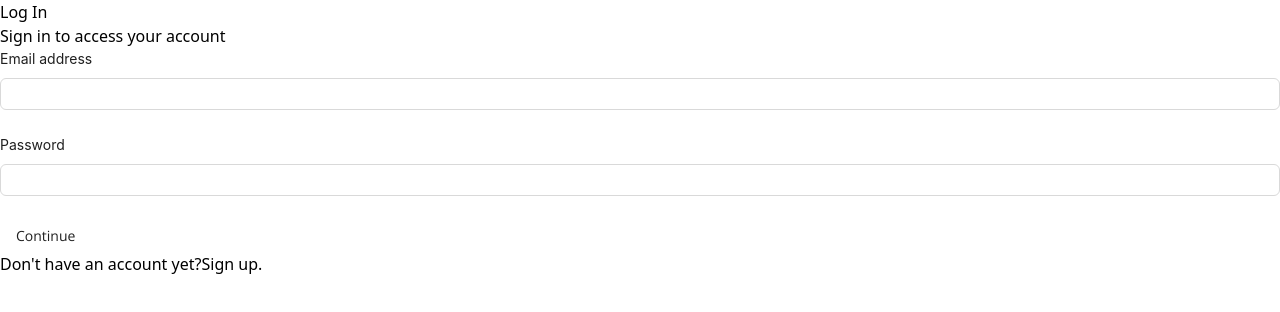
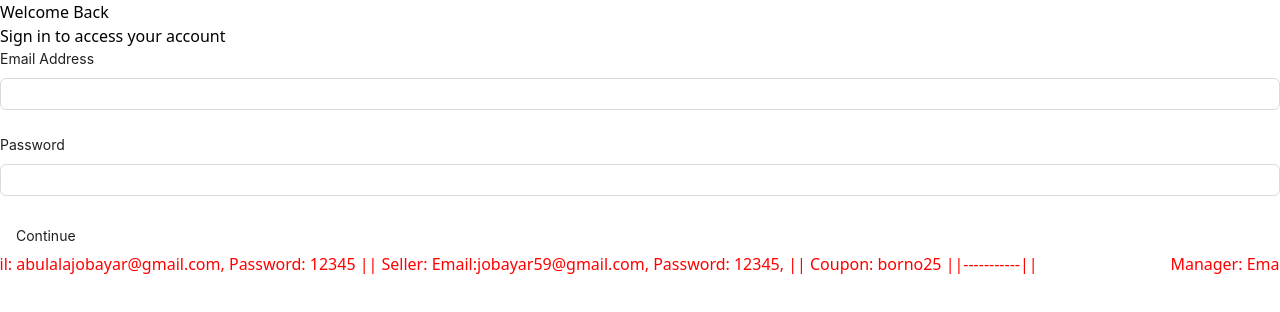
Before and after one commit to AbulAlaJobayar/florist_client, a React (Vite) app: page /login in a window 1280 px wide. Shown: the top 312 px of the page. Built offline with nearby package versions, Linux system fonts and the light colour scheme; a web font is replaced by a local one.

Commit message:
add login crenditial

```diff
--- a/package.json
+++ b/package.json
@@ -17,6 +17,7 @@
     "moment": "^2.30.1",
     "react": "^18.2.0",
     "react-dom": "^18.2.0",
+    "react-fast-marquee": "^1.6.5",
     "react-hook-form": "^7.50.1",
     "react-icons": "^5.0.1",
     "react-redux": "^9.1.0",
--- a/src/pages/Home/Home.tsx
+++ b/src/pages/Home/Home.tsx
@@ -14,7 +14,9 @@ const Home = () => {
     }
   }, [searchParam]);
 
-  const { data, isLoading, refetch } = useGetAllProductQuery([{name:"searchTerm",value:params}]);
+  const { data, isLoading, refetch } = useGetAllProductQuery([
+    { name: "searchTerm", value: params },
+  ]);
 
   useEffect(() => {
     refetch();
@@ -23,6 +25,7 @@ const Home = () => {
   if (isLoading) {
     return <div>loading...</div>;
   }
+  console.log(data)
   return (
     <div className="container mx-auto">
       <div className="bg-[#fff9f4]">
--- a/src/pages/login/Login.tsx
+++ b/src/pages/login/Login.tsx
@@ -2,7 +2,7 @@ import { Button } from "antd";
 import FMForm from "../../component/form/FMForm";
 import FMInput from "../../component/form/FMInput";
 import { TbFidgetSpinner } from "react-icons/tb";
-import { Link, useNavigate } from "react-router-dom";
+import {  useNavigate } from "react-router-dom";
 import { useAppDispatch } from "../../redux/hooks";
 import { useLoginMutation } from "../../redux/features/auth/authApi";
 import { toast } from "sonner";
@@ -10,25 +10,25 @@ import { FieldValues } from "react-hook-form";
 import { verifyToken } from "../../utils/veryfyToken";
 import { TUser, setUser } from "../../redux/features/auth/authSlice";
 import { useState } from "react";
-import { z } from 'zod';
+import { z } from "zod";
 import { zodResolver } from "@hookform/resolvers/zod";
+import Marquee from "react-fast-marquee";
 
-
-const loginSchemaValidation=z.object({
-  email:z.string({required_error:'This field is required'}).email(),
-  password:z.string({required_error:'This field is required'}),
-})
+const loginSchemaValidation = z.object({
+  email: z.string({ required_error: "This field is required" }).email(),
+  password: z.string({ required_error: "This field is required" }),
+});
 const Login = () => {
-const [loading,setLoading]=useState(false)
+  const [loading, setLoading] = useState(false);
   const navigate = useNavigate();
   const dispatch = useAppDispatch();
   const [loginData] = useLoginMutation();
   const onSubmit = async (data: FieldValues) => {
-
-    const uerInfo={
+    console.log(data)
+    const uerInfo = {
       email: data.email,
       password: data.password,
-    }
+    };
     const toastId = toast.loading("login User", {
       position: "top-center",
       style: {
@@ -39,9 +39,7 @@ const [loading,setLoading]=useState(false)
     setLoading(true);
     try {
       const res = await loginData(uerInfo).unwrap();
-
-      const user = verifyToken(res.data)as TUser;
-
+      const user = verifyToken(res.data) as TUser;
       dispatch(setUser({ user: user, token: res.data }));
       toast.success("login success", {
         id: toastId,
@@ -51,44 +49,42 @@ const [loading,setLoading]=useState(false)
       // setLoading(false);
       navigate("/");
     } catch (err) {
-      toast.error(
-        "something went wrong. please check your Email and Password",
-        { id: toastId, duration: 2000 ,style:{color:'red'}}
-      );
+      toast.error("Invalid email or password. Please try again.", {
+        id: toastId,
+        duration: 2000,
+        style: { color: "red" },
+      });
 
       setLoading(false);
     }
   };
 
   return (
-    <div className="flex justify-center items-center min-h-screen">
-      <div className="flex flex-col max-w-md p-6 rounded-md sm:p-10 bg-backgroundColor text-textColor">
+    <div className="flex justify-center items-center min-h-screen bg-gradient-to-r from-[#8ED1A3] via-green-400 to-green-600">
+      <div className="flex flex-col max-w-md w-full px-8 py-10 rounded-xl shadow-lg bg-white">
         <div className="mb-8 text-center">
-          <h1 className="my-3 text-4xl font-bold">Log In</h1>
-          <p className="text-sm text-textColor">
+          <h1 className="text-4xl font-extrabold text-transparent bg-clip-text bg-gradient-to-r from-[#8ED1A3] to-green-600">
+            Welcome Back
+          </h1>
+          <p className="text-gray-500 text-sm mt-2">
             Sign in to access your account
           </p>
         </div>
-        <FMForm onSubmit={onSubmit} resolver={zodResolver(loginSchemaValidation)}>
-          <div className="space-y-4">
-            <FMInput
-              type={"email"}
-              name={"email"}
-              label=" Email address"
-            ></FMInput>
-            <FMInput
-              type={"password"}
-              name={"password"}
-              label="Password"
-            ></FMInput>
+
+        <FMForm
+          onSubmit={onSubmit}
+          resolver={zodResolver(loginSchemaValidation)}
+        >
+          <div className="space-y-6">
+            <FMInput type="email" name="email" label="Email Address" />
+            <FMInput type="password" name="password" label="Password" />
           </div>
 
-          <div>
+          <div className="mt-6">
             <Button
               type="text"
               htmlType="submit"
-              className="w-full mx-auto  PFont font-semibold "
-              // className="bg-primary text-textColor w-full rounded-md py-3 primaryyFont "
+              className="w-full rounded-lg bg-gradient-to-r from-[#8ED1A3] via-green-400 to-green-600 text-white font-semibold transition-all duration-200 transform hover:scale-105 hover:shadow-lg"
             >
               {loading ? (
                 <TbFidgetSpinner className="m-auto animate-spin" size={24} />
@@ -98,19 +94,141 @@ const [loading,setLoading]=useState(false)
             </Button>
           </div>
         </FMForm>
-        <p className="px-6 text-sm text-center text-gray-400">
-          Don't have an account yet?
-          <Link
-            to="/signup"
-            className="hover:underline hover:text-rose-500 text-gray-600"
-          >
-            Sign up
-          </Link>
-          .
-        </p>
+
+        <div className="mt-6 text-center">
+        <Marquee speed={20} style={{color:'red'}}>
+        Manager: Email: abulalajobayar@gmail.com, Password: 12345 || Seller: Email:jobayar59@gmail.com, Password: 12345, || Coupon: borno25  ||-----------||
+</Marquee>
+          {/* <p className="text-sm text-gray-600">
+            Don't have an account?{" "}
+            <Link
+              to="/register"
+              className="text-[#8ED1A3] font-semibold hover:underline"
+            >
+              Sign up
+            </Link>
+          </p> */}
+        </div>
       </div>
     </div>
   );
 };
 
 export default Login;
+// import { Button } from "antd";
+// import FMForm from "../../component/form/FMForm";
+// import FMInput from "../../component/form/FMInput";
+// import { TbFidgetSpinner } from "react-icons/tb";
+// import { Link, useNavigate } from "react-router-dom";
+// import { useAppDispatch } from "../../redux/hooks";
+// import { useLoginMutation } from "../../redux/features/auth/authApi";
+// import { toast } from "sonner";
+// import { FieldValues } from "react-hook-form";
+// import { verifyToken } from "../../utils/verifyToken";
+// import { TUser, setUser } from "../../redux/features/auth/authSlice";
+// import { useState } from "react";
+// import { z } from 'zod';
+// import { zodResolver } from "@hookform/resolvers/zod";
+
+// // Zod validation schema for login form
+// const loginSchemaValidation = z.object({
+//   email: z.string({ required_error: 'This field is required' }).email("Invalid email address"),
+//   password: z.string({ required_error: 'This field is required' }),
+// });
+
+// const Login = () => {
+//   const [loading, setLoading] = useState(false);
+//   const navigate = useNavigate();
+//   const dispatch = useAppDispatch();
+//   const [loginData] = useLoginMutation();
+
+//   const onSubmit = async (data: FieldValues) => {
+//     const userInfo = {
+//       email: data.email,
+//       password: data.password,
+//     };
+
+//     const toastId = toast.loading("Logging in...", {
+//       position: "top-center",
+//       style: { color: "#8ed1a3" },
+//       duration: 2000,
+//     });
+//     setLoading(true);
+
+//     try {
+//       const res = await loginData(userInfo).unwrap();
+//       const user = verifyToken(res.data) as TUser;
+//       dispatch(setUser({ user, token: res.data }));
+
+//       toast.success("Login successful", {
+//         id: toastId,
+//         duration: 2000,
+//         position: "top-center",
+//       });
+//       navigate("/");
+//     } catch (err) {
+//       toast.error("Invalid email or password. Please try again.", {
+//         id: toastId,
+//         duration: 2000,
+//         style: { color: "red" },
+//       });
+//     } finally {
+//       setLoading(false);
+//     }
+//   };
+
+//   return (
+//     <div className="flex justify-center items-center min-h-screen bg-gradient-to-r from-purple-600 via-indigo-600 to-blue-600">
+//       <div className="flex flex-col max-w-md w-full px-8 py-10 rounded-xl shadow-lg bg-white">
+//         <div className="mb-8 text-center">
+//           <h1 className="text-4xl font-extrabold text-transparent bg-clip-text bg-gradient-to-r from-purple-600 to-blue-600">
+//             Welcome Back
+//           </h1>
+//           <p className="text-gray-500 text-sm mt-2">
+//             Sign in to access your account
+//           </p>
+//         </div>
+
+//         <FMForm
+//           onSubmit={onSubmit}
+//           resolver={zodResolver(loginSchemaValidation)}
+//         >
+//           <div className="space-y-6">
+//             <FMInput type="email" name="email" label="Email Address" />
+//             <FMInput type="password" name="password" label="Password" />
+//           </div>
+
+//           <div className="mt-6">
+//             {" "}
+
+//             <Button
+//               type="text"
+//               htmlType="submit"
+//               className="w-full  rounded-lg bg-gradient-to-r from-purple-500 to-blue-500 text-white font-semibold transition-all duration-200 transform hover:scale-105 hover:shadow-lg"
+//             >
+//               {loading ? (
+//                 <TbFidgetSpinner className="m-auto animate-spin" size={24} />
+//               ) : (
+//                 "Continue"
+//               )}
+//             </Button>
+//           </div>
+//         </FMForm>
+
+//         <div className="mt-6 text-center">
+//           <p className="text-sm text-gray-600">
+//             Don't have an account?{" "}
+//             <Link
+//               to="/register"
+//               className="text-purple-600 font-semibold hover:underline"
+//             >
+//               Sign up
+//             </Link>
+//           </p>
+//         </div>
+//       </div>
+//     </div>
+//   );
+// };
+
+// export default Login;
```
Also changed, not shown: src/component/layout/SideBar.tsx (line endings or trailing spaces), 1 other file (tests, documents, lock files or other folders).
